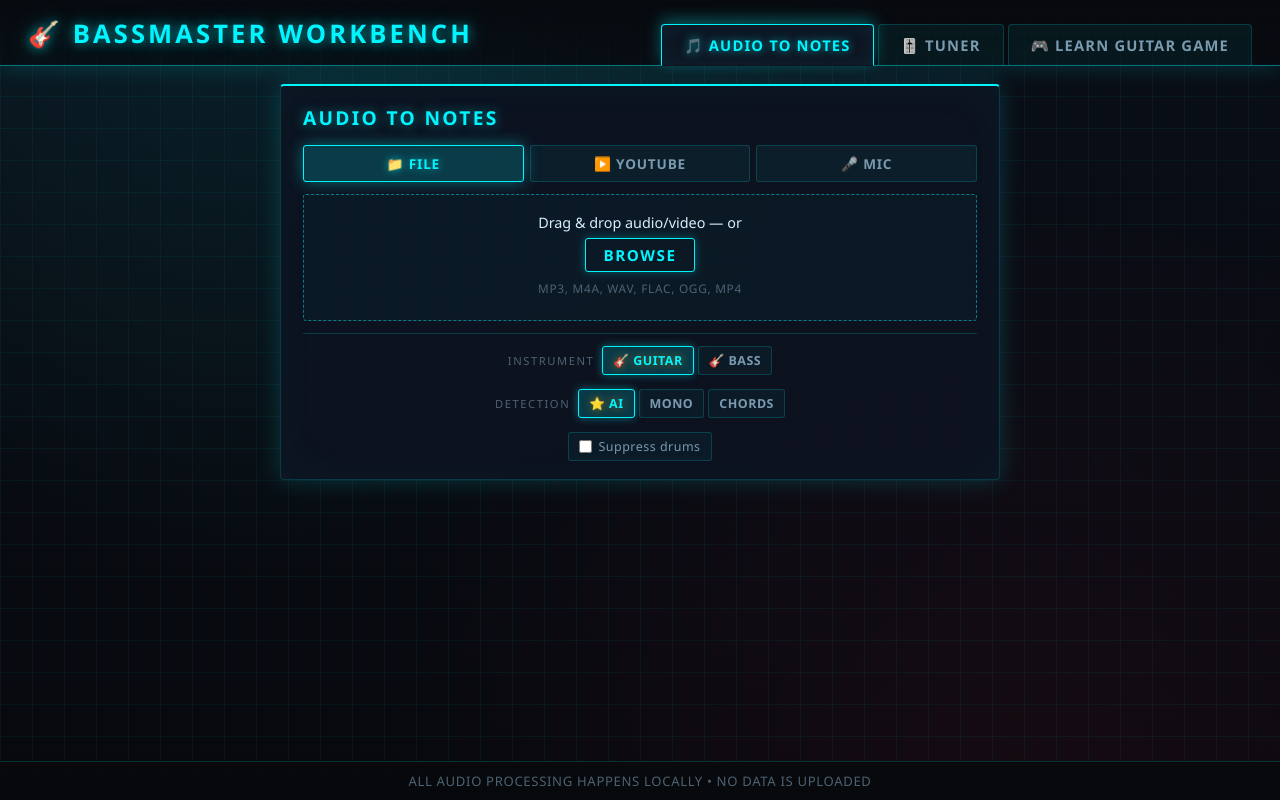
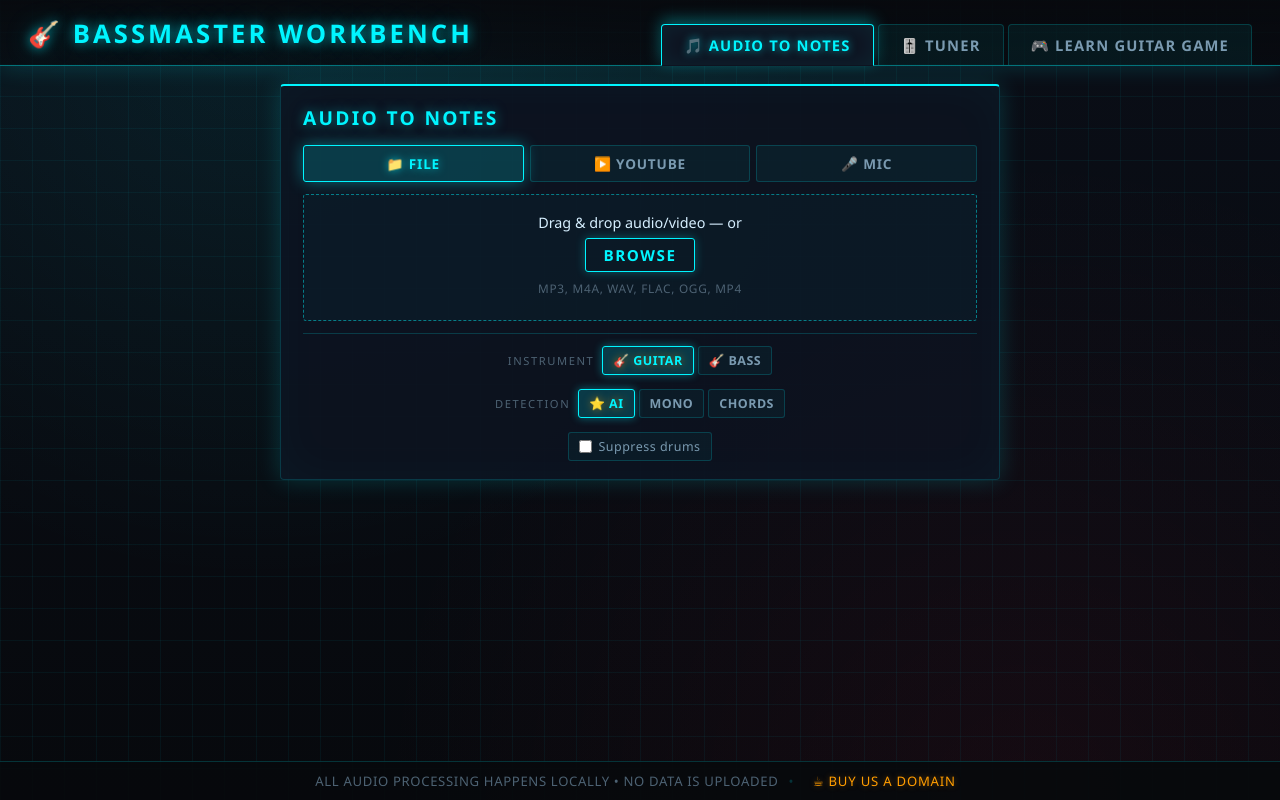
Before and after one commit to steti321-dot/bassmaster, a React (Create React App) app: page / in a window 1280 px wide. Built offline with nearby package versions, Linux system fonts and the light colour scheme.

Commit message:
Add Ko-fi donate link in the footer (placeholder URL)

```diff
--- a/src/App.css
+++ b/src/App.css
@@ -156,6 +156,29 @@ body {
   text-transform: uppercase;
 }
 
+.footer-sep {
+  margin: 0 10px;
+  color: var(--cy-border);
+}
+
+.donate-link {
+  color: var(--cy-orange);
+  text-decoration: none;
+  letter-spacing: 0.06em;
+  text-shadow: 0 0 6px rgba(255, 157, 0, 0.4);
+  transition: all 0.18s ease;
+  padding: 2px 8px;
+  border: 1px solid transparent;
+  border-radius: 3px;
+}
+
+.donate-link:hover {
+  border-color: var(--cy-orange);
+  background: rgba(255, 157, 0, 0.1);
+  text-shadow: 0 0 10px rgba(255, 157, 0, 0.7);
+  box-shadow: 0 0 12px rgba(255, 157, 0, 0.3);
+}
+
 /* ───────────────────────────────────────────────────────────
    Processing screen (Tab 1 transient state)
    ─────────────────────────────────────────────────────────── */
--- a/src/App.tsx
+++ b/src/App.tsx
@@ -62,7 +62,19 @@ export default function App() {
       </main>
 
       <footer className="app-footer">
-        <p>All audio processing happens locally • No data is uploaded</p>
+        <p>
+          All audio processing happens locally • No data is uploaded
+          <span className="footer-sep">•</span>
+          <a
+            className="donate-link"
+            href="https://ko-fi.com/bassmaster"
+            target="_blank"
+            rel="noreferrer"
+            title="Help buy Stefan and his AI sidekick a domain to host this on"
+          >
+            ☕ Buy us a domain
+          </a>
+        </p>
       </footer>
     </div>
   );
```
